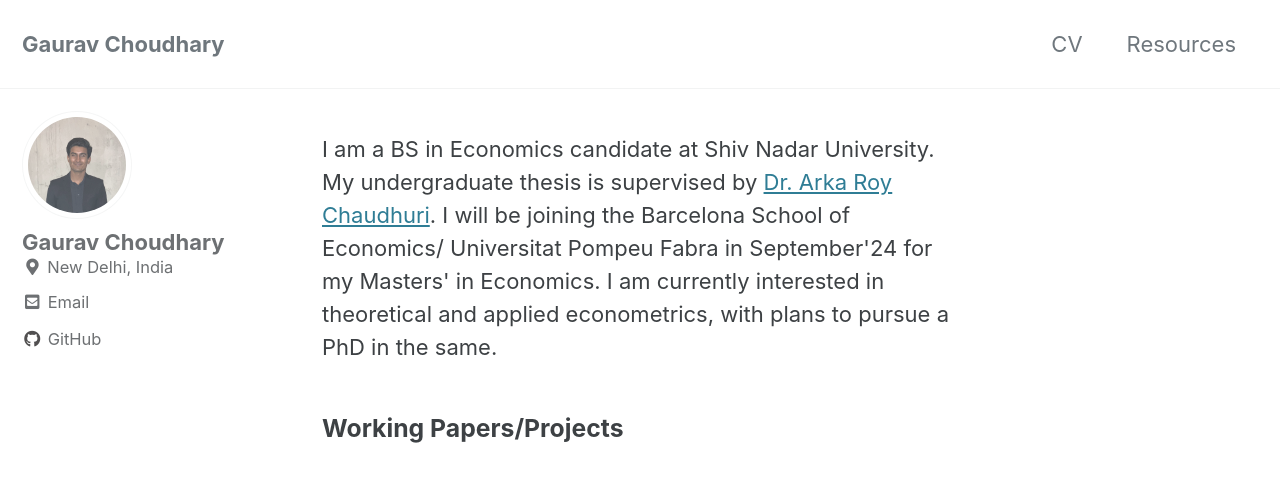
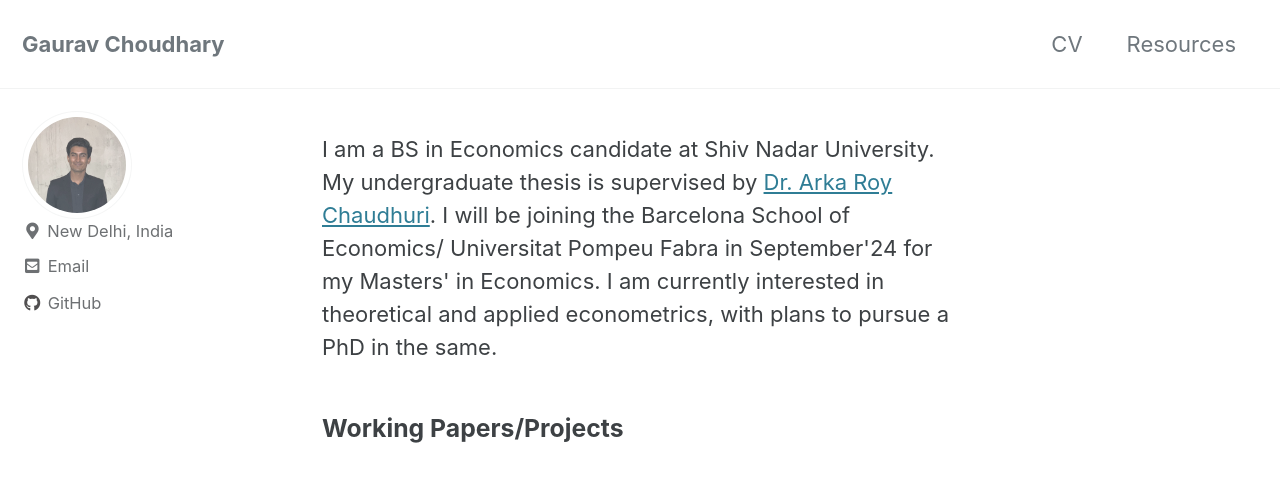
Before and after one commit to gajgaurav/gajgaurav.github.io, a Jekyll site: the page built from index.html, in a window 1280 px wide. Shown: the top 482 px of the page. Built offline with Jekyll 4.4.1, drawn with Linux system fonts in a browser that asks for light colours; cached includes are drawn as plain includes; the list of posts is cut into pages by our own code.

Commit message:
Update author-profile.html

```diff
--- a/_includes/author-profile.html
+++ b/_includes/author-profile.html
@@ -1,5 +1,5 @@
-<!--{% assign author = page.author | default: page.authors[0] | default: site.author %} -->
-<!--{% assign author = site.data.authors[author] | default: author %} -->
+{% assign author = page.author | default: page.authors[0] | default: site.author %}
+{% assign author = site.data.authors[author] | default: author %}
 
 <div itemscope itemtype="https://schema.org/Person" class="h-card">
 
@@ -12,9 +12,6 @@
   {% endif %}
 
   <div class="author__content">
-    <h3 class="author__name p-name" itemprop="name">
-      <a class="u-url" rel="me" href="{{ author.home | default: '/' | absolute_url }}" itemprop="url">{{ author.name }}</a>
-    </h3>
     {% if author.bio %}
       <div class="author__bio p-note" itemprop="description">
         {{ author.bio | markdownify }}
```
